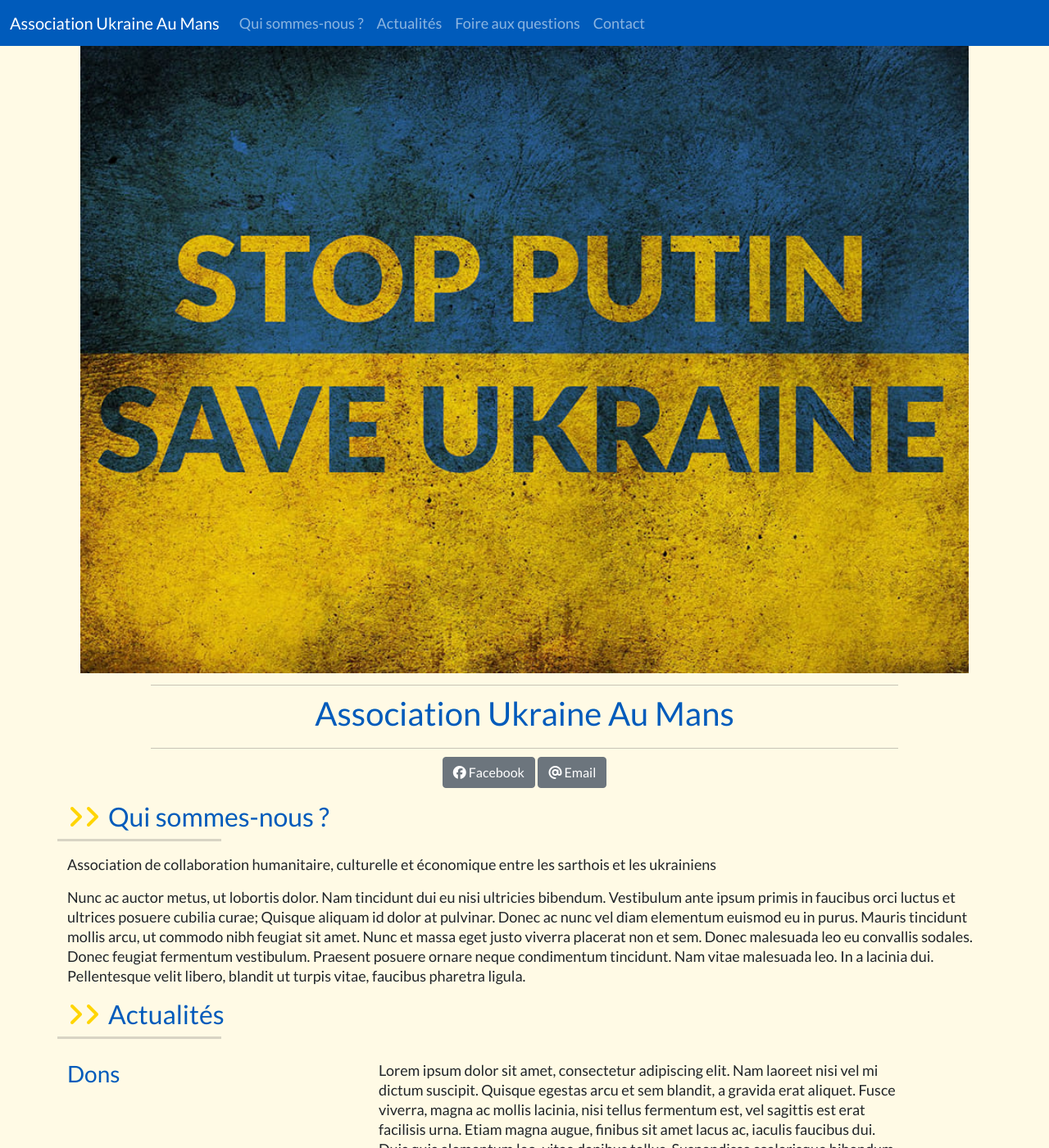
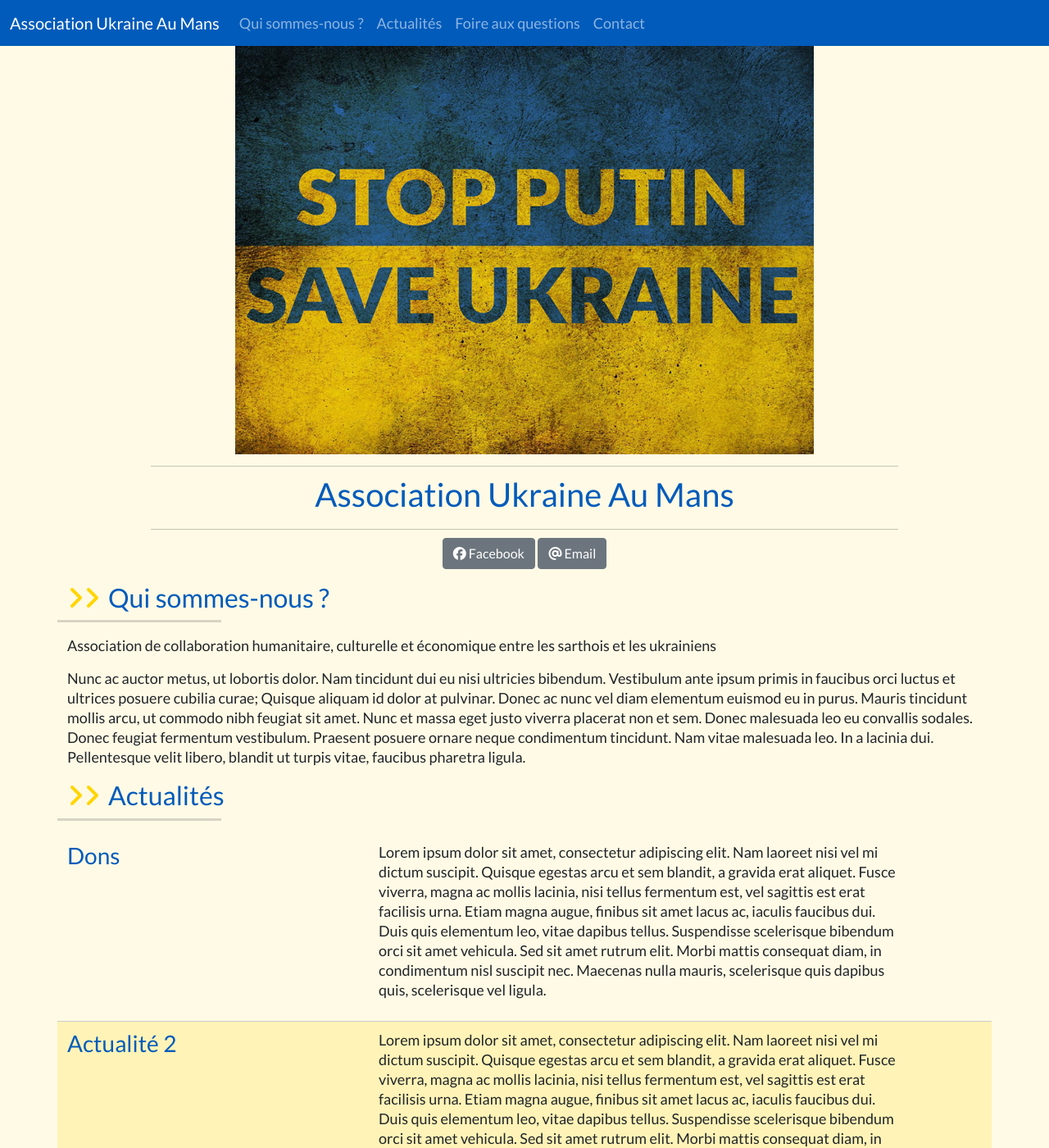
Before and after one commit to ukraineaumans/ukraineaumans.github.io, a Jekyll site: the page built from index.html, in a window 1280 px wide and 1400 px high. Shown: the whole window at 82% size. Built offline with Jekyll 4.4.1, drawn with Linux system fonts in a browser that asks for light colours; nearby versions of some CDN libraries.

Commit message:
Limit intro image size and add email

```diff
--- a/_layouts/default.html
+++ b/_layouts/default.html
@@ -52,7 +52,7 @@
 
 <section id="about" class="container">
     <div class="row intro-header m-1">
-        <img src="/img/intro-bg.jpg" class="img-responsive center-block" alt="Stop Putin. Save Ukraine.">
+        <img src="/img/intro-bg.jpg" alt="Stop Putin. Save Ukraine.">
     </div>
     <div class="row text-center">
         <hr class="intro-divider">
@@ -62,7 +62,7 @@
             <a href="https://www.facebook.com/groups/5582975508396386" class="btn btn-secondary">
                 <i class="fa-brands fa-facebook"></i> Facebook
             </a>
-            <a href="mailto://xyz" class="btn btn-secondary">
+            <a href="mailto://added-with-javascript" class="btn btn-secondary" id="email-tag">
                 <i class="fa-solid fa-at"></i> Email
             </a>
         </p>
--- a/css/landing-page.css
+++ b/css/landing-page.css
@@ -28,6 +28,13 @@ h2::before {
     background-color: #005bbb;
 }
 
+.intro-header > img {
+    max-height: 500px;
+    width: auto;
+    max-width: 100%;
+    margin: auto;
+}
+
 .intro-divider {
     width: 80%;
     margin: 10px auto;
```
Also changed, not shown: other parts of _layouts/default.html (+6 -3 lines).
